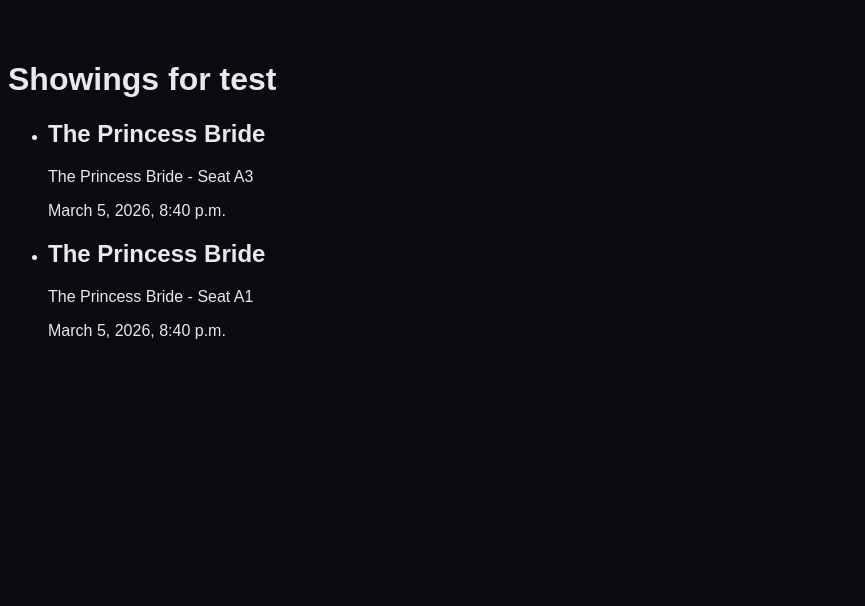
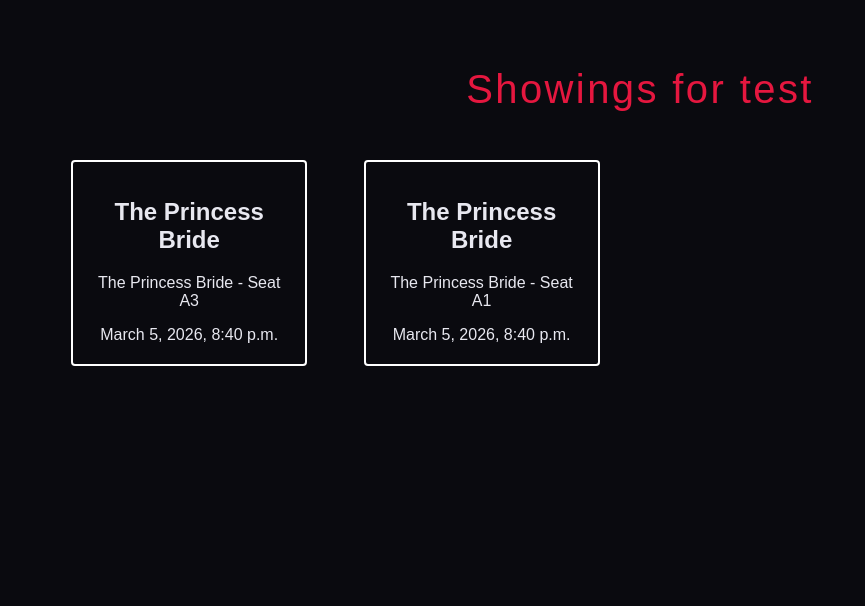
Before and after one commit to nschlues/cs4300, a Django app: page /bookings/ in a window 1280 px wide. Shown: the part 76-682 px from the top of the page, without its empty margins (0-865 px from the left). Run offline with Django 4.2, Linux system fonts and the light colour scheme; a user stored in the database is signed in; data comes from the database, SQL or seed files in the repository; both versions use the stored data as it was after the commit.

Commit message:
Finished UI, templates, and views

```diff
--- /dev/null
+++ b/hw2/bookings/static/css/bookings.css
@@ -0,0 +1,33 @@
+li {
+    list-style-type: none;
+}
+
+.bookings-card {
+    border: 2px solid white;
+    border-radius: 4px;
+    padding:  1rem;
+    height: 170px;
+    width: 200px;
+    text-align: center;
+    cursor: pointer;
+}
+
+.bookings-list {
+    display: grid;
+    grid-template-columns: repeat(auto-fill, minmax(220px, 1fr));
+    gap: 2rem;
+    list-style: none;
+    max-width: 1200px;
+    width: 90%;
+    margin: 3rem auto;
+    padding: 0;
+}
+
+.title {
+    color: #e5173f;
+    font-family: 'Bebas Neue', sans-serif;
+    letter-spacing: 0.06em;
+    font-weight: 300;
+    font-size: 40px;
+    text-align: center;
+}
--- a/hw2/bookings/templates/bookings/booking_history.html
+++ b/hw2/bookings/templates/bookings/booking_history.html
@@ -1,18 +1,22 @@
 {% extends 'bookings/movie_list.html' %}
 {% load static %}
-<link rel="stylesheet" type="text/css" href="{% static 'css/base.css' %}">
+{% block extra_css %}
+<link rel="stylesheet" type="text/css" href="{% static 'css/bookings.css' %}">
+{% endblock %}
 
 {% block title %}Booking History{% endblock %}
 
 {% block content %}
     <h1 class="title">Showings for {{ user.username }}</h1>
-    <ul class="seat-list">
+    <ul class="bookings-list">
         {% for booking in bookings %}
-            <li class="booking-entry">
+            <li class="bookings-card">
                 <h2>{{ booking.movie }}</h2>
                 <p>{{ booking.seat }}</p>
                 <p>{{ booking.booking_date }}</p>
             </li>
+        {% empty %}
+            <p>No bookings yet.</p>
         {% endfor %}
     </ul>
 {% endblock %}
--- a/hw2/bookings/views.py
+++ b/hw2/bookings/views.py
@@ -4,6 +4,7 @@ from .forms import BookingForm
 from django.contrib.auth import authenticate, login, logout
 from django.contrib.auth.models import User
 from django.utils import timezone
+from django.contrib.auth.decorators import login_required
 
 def my_view(request):
     return render(request, 'my_page.html')
@@ -62,24 +63,29 @@ def SeatViewSet(request, movie_id):
     return render(request, 'bookings/seat_booking.html', {'movie': movie, 'seats': seats})
 
 # Booking View for user's to view their booking history or to complete a booking
+@login_required(login_url='login')
 def BookingViewSet(request):
-    # If user is creating a booking check if valid and create booking
     if request.method == 'POST':
-        booking = BookingForm(request.POST)
-        if booking.is_valid():
-            booking = form.save(commit=False)
-            booking.user = request.user
-            # Mark seat as booked
-            seat = booki.seat
-            seat.is_booked = True
-            seat.save()
-            booking.save()
-            return redirect('movies')
-        else:
-            booking = BookingForm()
-            return redirect('movies')
+        seat_id = request.POST.get('seat_id')
+        movie_id = request.POST.get('movie_id')
 
-    # Else return a user's booking history
+        seat = get_object_or_404(Seat, id=seat_id)
+        movie = get_object_or_404(Movie, id=movie_id)
+
+        # Prevent double-booking
+        if seat.is_booked:
+            return redirect('book_seat', movie_id=movie.id)
+
+        # Create the booking
+        Booking.objects.create(user=request.user, movie=movie, seat=seat)
+
+        # Mark the seat as booked
+        seat.is_booked = True
+        seat.save()
+
+        return redirect('bookings')
+
+    # GET: show booking history
     else:
         bookings = Booking.objects.filter(user=request.user)
         return render(request, 'bookings/booking_history.html', {'bookings': bookings})
```
Also changed, not shown: hw2/bookings/templates/bookings/seat_booking.html (+11 -6 lines), hw2/db.sqlite3.
